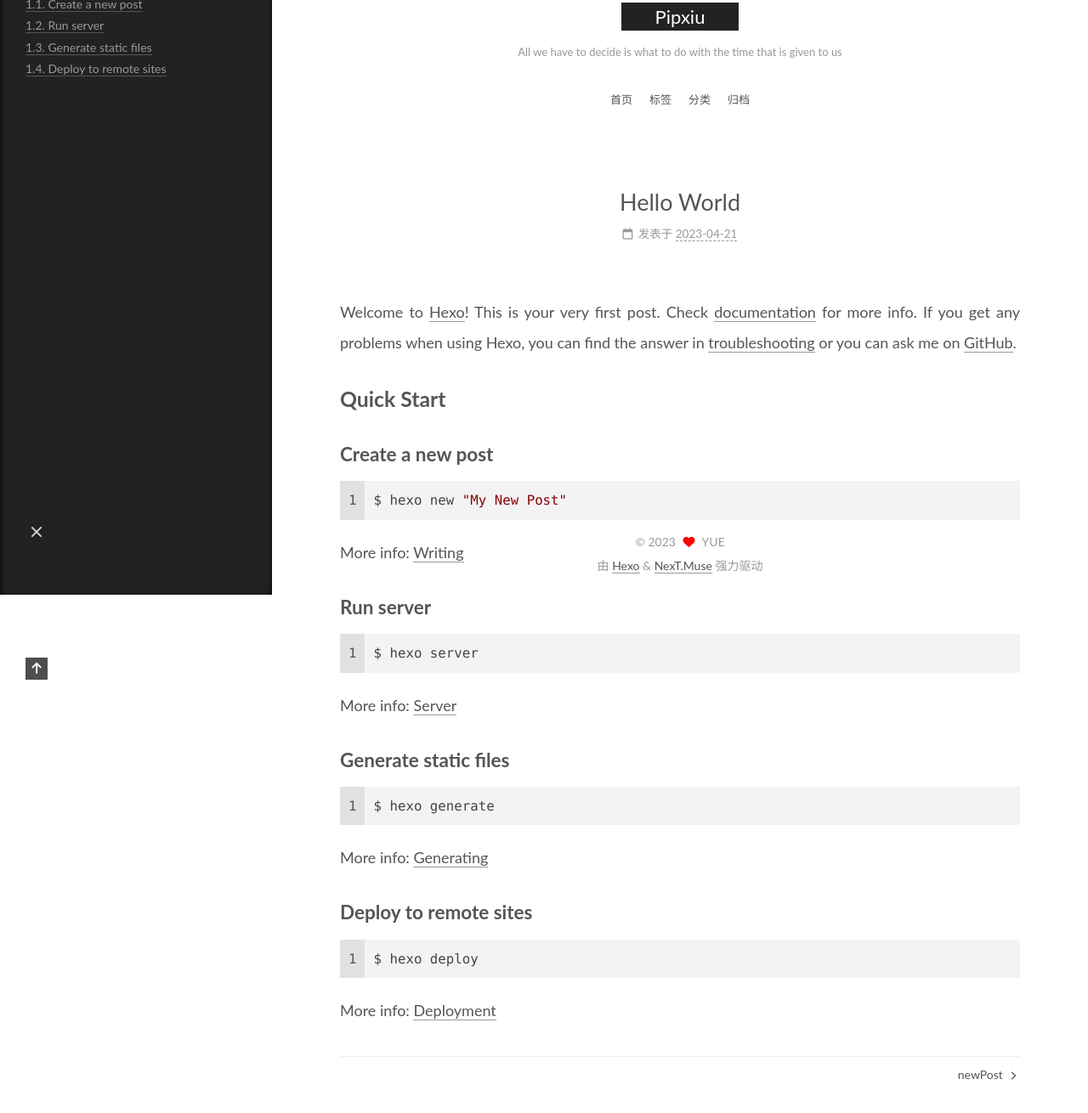
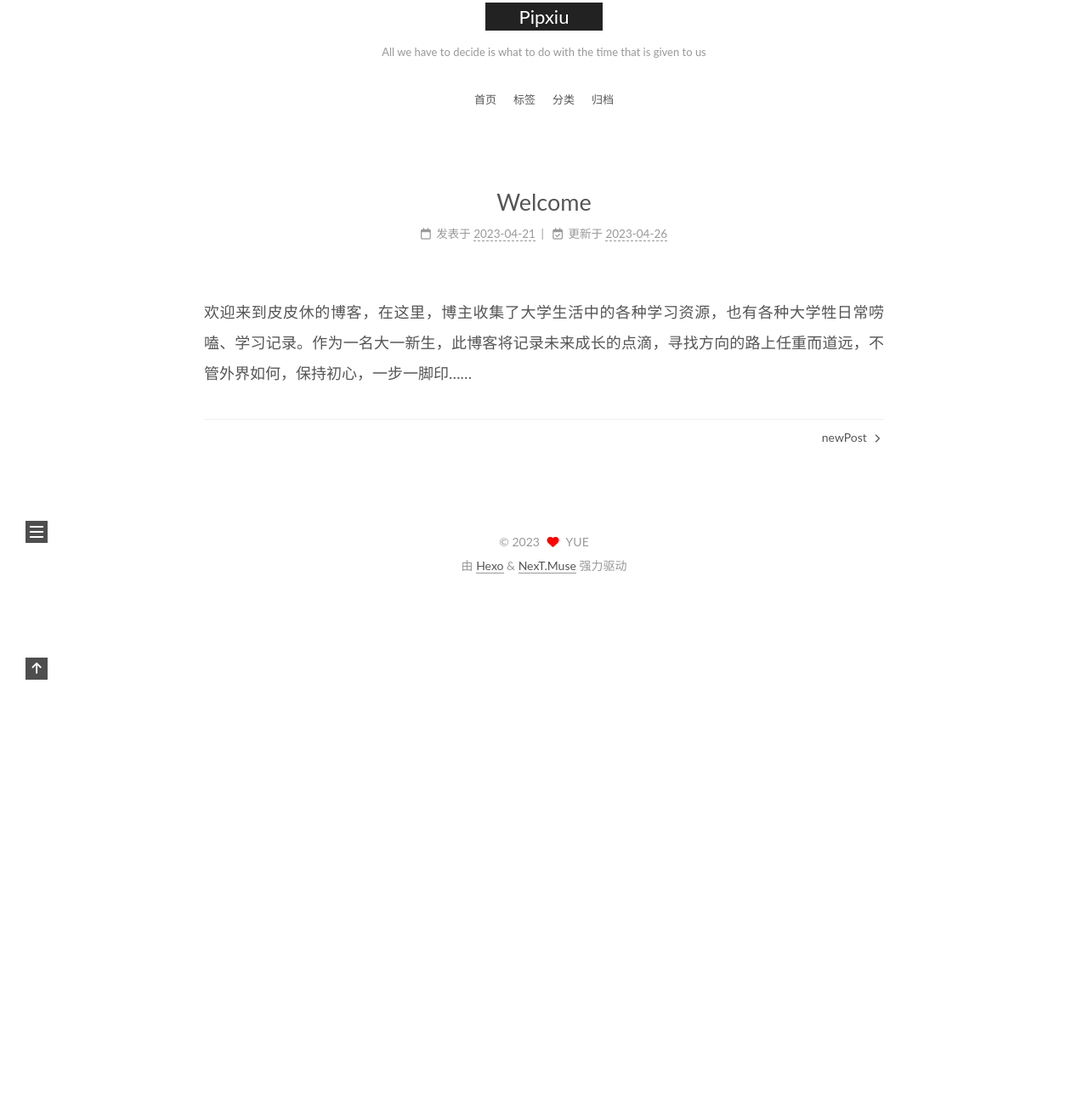
Before and after one commit to pipxiu/pipxiu.github.io, a plain HTML site: page undefined/undefined/undefined/undefined-world.md/index.html in a window 1280 px wide. Shown: the part 100-1410 px from the top of the page at 85% size. After the commit the page ends 800 px from the top, so only its background shows below. Drawn offline with nearby package versions, Linux system fonts and the light colour scheme.

Commit message:
Site updated: 2023-04-26 10:14:44

```diff
--- a/undefined/undefined/undefined/undefined-world.md/index.html
+++ b/undefined/undefined/undefined/undefined-world.md/index.html
@@ -19,15 +19,15 @@
 
 <script class="next-config" data-name="main" type="application/json">{"hostname":"pipxiu.github.io","root":"/","images":"/images","scheme":"Muse","darkmode":false,"version":"8.15.1","exturl":false,"sidebar":{"position":"left","display":"post","padding":18,"offset":12},"copycode":{"enable":false,"style":null},"bookmark":{"enable":false,"color":"#222","save":"auto"},"mediumzoom":false,"lazyload":false,"pangu":false,"comments":{"style":"tabs","active":null,"storage":true,"lazyload":false,"nav":null},"stickytabs":false,"motion":{"enable":true,"async":false,"transition":{"menu_item":"fadeInDown","post_block":"fadeIn","post_header":"fadeInDown","post_body":"fadeInDown","coll_header":"fadeInLeft","sidebar":"fadeInUp"}},"prism":false,"i18n":{"placeholder":"搜索...","empty":"没有找到任何搜索结果：${query}","hits_time":"找到 ${hits} 个搜索结果（用时 ${time} 毫秒）","hits":"找到 ${hits} 个搜索结果"}}</script><script src="/js/config.js"></script>
 
-    <meta name="description" content="Welcome to Hexo! This is your very first post. Check documentation for more info. If you get any problems when using Hexo, you can find the answer in troubleshooting or you can ask me on GitHub. Quick">
+    <meta name="description" content="欢迎来到皮皮休的博客，在这里，博主收集了大学生活中的各种学习资源，也有各种大学牲日常唠嗑、学习记录。作为一名大一新生，此博客将记录未来成长的点滴，寻找方向的路上任重而道远，不管外界如何，保持初心，一步一脚印……">
 <meta property="og:type" content="article">
-<meta property="og:title" content="Hello World">
+<meta property="og:title" content="Welcome">
 <meta property="og:url" content="https://pipxiu.github.io/project/undefined/undefined/undefined/undefined-world.md/index.html">
 <meta property="og:site_name" content="Pipxiu">
-<meta property="og:description" content="Welcome to Hexo! This is your very first post. Check documentation for more info. If you get any problems when using Hexo, you can find the answer in troubleshooting or you can ask me on GitHub. Quick">
+<meta property="og:description" content="欢迎来到皮皮休的博客，在这里，博主收集了大学生活中的各种学习资源，也有各种大学牲日常唠嗑、学习记录。作为一名大一新生，此博客将记录未来成长的点滴，寻找方向的路上任重而道远，不管外界如何，保持初心，一步一脚印……">
 <meta property="og:locale" content="zh_CN">
 <meta property="article:published_time" content="2023-04-21T02:08:33.490Z">
-<meta property="article:modified_time" content="2023-04-21T02:08:33.490Z">
+<meta property="article:modified_time" content="2023-04-26T02:13:50.323Z">
 <meta property="article:author" content="YUE">
 <meta name="twitter:card" content="summary">
 
@@ -36,10 +36,10 @@
 
 
 
-<script class="next-config" data-name="page" type="application/json">{"sidebar":"","isHome":false,"isPost":true,"lang":"zh-CN","comments":true,"permalink":"https://pipxiu.github.io/project/undefined/undefined/undefined/undefined-world.md/","path":"undefined/undefined/undefined/undefined-world.md/","title":"Hello World"}</script>
+<script class="next-config" data-name="page" type="application/json">{"sidebar":"","isHome":false,"isPost":true,"lang":"zh-CN","comments":true,"permalink":"https://pipxiu.github.io/project/undefined/undefined/undefined/undefined-world.md/","path":"undefined/undefined/undefined/undefined-world.md/","title":"Welcome"}</script>
 
 <script class="next-config" data-name="calendar" type="application/json">""</script>
-<title>Hello World | Pipxiu</title>
+<title>Welcome | Pipxiu</title>
 
 
 
@@ -99,7 +99,7 @@
 
   <aside class="sidebar">
 
-    <div class="sidebar-inner sidebar-nav-active sidebar-toc-active">
+    <div class="sidebar-inner sidebar-overview-active">
       <ul class="sidebar-nav">
         <li class="sidebar-nav-toc">
           文章目录
@@ -112,7 +112,6 @@
       <div class="sidebar-panel-container">
         <!--noindex-->
         <div class="post-toc-wrap sidebar-panel">
-            <div class="post-toc animated"><ol class="nav"><li class="nav-item nav-level-2"><a class="nav-link" href="#Quick-Start"><span class="nav-number">1.</span> <span class="nav-text">Quick Start</span></a><ol class="nav-child"><li class="nav-item nav-level-3"><a class="nav-link" href="#Create-a-new-post"><span class="nav-number">1.1.</span> <span class="nav-text">Create a new post</span></a></li><li class="nav-item nav-level-3"><a class="nav-link" href="#Run-server"><span class="nav-number">1.2.</span> <span class="nav-text">Run server</span></a></li><li class="nav-item nav-level-3"><a class="nav-link" href="#Generate-static-files"><span class="nav-number">1.3.</span> <span class="nav-text">Generate static files</span></a></li><li class="nav-item nav-level-3"><a class="nav-link" href="#Deploy-to-remote-sites"><span class="nav-number">1.4.</span> <span class="nav-text">Deploy to remote sites</span></a></li></ol></li></ol></div>
         </div>
         <!--/noindex-->
 
@@ -166,12 +165,12 @@
     </span>
 
     <span hidden itemprop="post" itemscope itemtype="http://schema.org/CreativeWork">
-      <meta itemprop="name" content="Hello World | Pipxiu">
+      <meta itemprop="name" content="Welcome | Pipxiu">
       <meta itemprop="description" content="">
     </span>
       <header class="post-header">
         <h1 class="post-title" itemprop="name headline">
-          Hello World
+          Welcome
         </h1>
 
         <div class="post-meta-container">
@@ -184,6 +183,13 @@
 
       <time title="创建时间：2023-04-21 10:08:33" itemprop="dateCreated datePublished" datetime="2023-04-21T10:08:33+08:00">2023-04-21</time>
     </span>
+    <span class="post-meta-item">
+      <span class="post-meta-item-icon">
+        <i class="far fa-calendar-check"></i>
+      </span>
+      <span class="post-meta-item-text">更新于</span>
+      <time title="修改时间：2023-04-26 10:13:50" itemprop="dateModified" datetime="2023-04-26T10:13:50+08:00">2023-04-26</time>
+    </span>
 
 
 </div>
@@ -195,19 +201,7 @@
 
 
     <div class="post-body" itemprop="articleBody">
-        <p>Welcome to <a target="_blank" rel="noopener" href="https://hexo.io/">Hexo</a>! This is your very first post. Check <a target="_blank" rel="noopener" href="https://hexo.io/docs/">documentation</a> for more info. If you get any problems when using Hexo, you can find the answer in <a target="_blank" rel="noopener" href="https://hexo.io/docs/troubleshooting.html">troubleshooting</a> or you can ask me on <a target="_blank" rel="noopener" href="https://github.com/hexojs/hexo/issues">GitHub</a>.</p>
-<h2 id="Quick-Start"><a href="#Quick-Start" class="headerlink" title="Quick Start"></a>Quick Start</h2><h3 id="Create-a-new-post"><a href="#Create-a-new-post" class="headerlink" title="Create a new post"></a>Create a new post</h3><figure class="highlight bash"><table><tr><td class="gutter"><pre><span class="line">1</span><br></pre></td><td class="code"><pre><span class="line">$ hexo new <span class="string">&quot;My New Post&quot;</span></span><br></pre></td></tr></table></figure>
-
-<p>More info: <a target="_blank" rel="noopener" href="https://hexo.io/docs/writing.html">Writing</a></p>
-<h3 id="Run-server"><a href="#Run-server" class="headerlink" title="Run server"></a>Run server</h3><figure class="highlight bash"><table><tr><td class="gutter"><pre><span class="line">1</span><br></pre></td><td class="code"><pre><span class="line">$ hexo server</span><br></pre></td></tr></table></figure>
-
-<p>More info: <a target="_blank" rel="noopener" href="https://hexo.io/docs/server.html">Server</a></p>
-<h3 id="Generate-static-files"><a href="#Generate-static-files" class="headerlink" title="Generate static files"></a>Generate static files</h3><figure class="highlight bash"><table><tr><td class="gutter"><pre><span class="line">1</span><br></pre></td><td class="code"><pre><span class="line">$ hexo generate</span><br></pre></td></tr></table></figure>
-
-<p>More info: <a target="_blank" rel="noopener" href="https://hexo.io/docs/generating.html">Generating</a></p>
-<h3 id="Deploy-to-remote-sites"><a href="#Deploy-to-remote-sites" class="headerlink" title="Deploy to remote sites"></a>Deploy to remote sites</h3><figure class="highlight bash"><table><tr><td class="gutter"><pre><span class="line">1</span><br></pre></td><td class="code"><pre><span class="line">$ hexo deploy</span><br></pre></td></tr></table></figure>
-
-<p>More info: <a target="_blank" rel="noopener" href="https://hexo.io/docs/one-command-deployment.html">Deployment</a></p>
+        <p>欢迎来到皮皮休的博客，在这里，博主收集了大学生活中的各种学习资源，也有各种大学牲日常唠嗑、学习记录。作为一名大一新生，此博客将记录未来成长的点滴，寻找方向的路上任重而道远，不管外界如何，保持初心，一步一脚印……</p>
 
     </div>
 
```
Also changed, not shown: archives/2023/04/index.html (+1 -1 lines), archives/2023/index.html (+1 -1 lines), archives/index.html (+1 -1 lines), index.html (+9 -14 lines), search.xml (+2 -14 lines).
